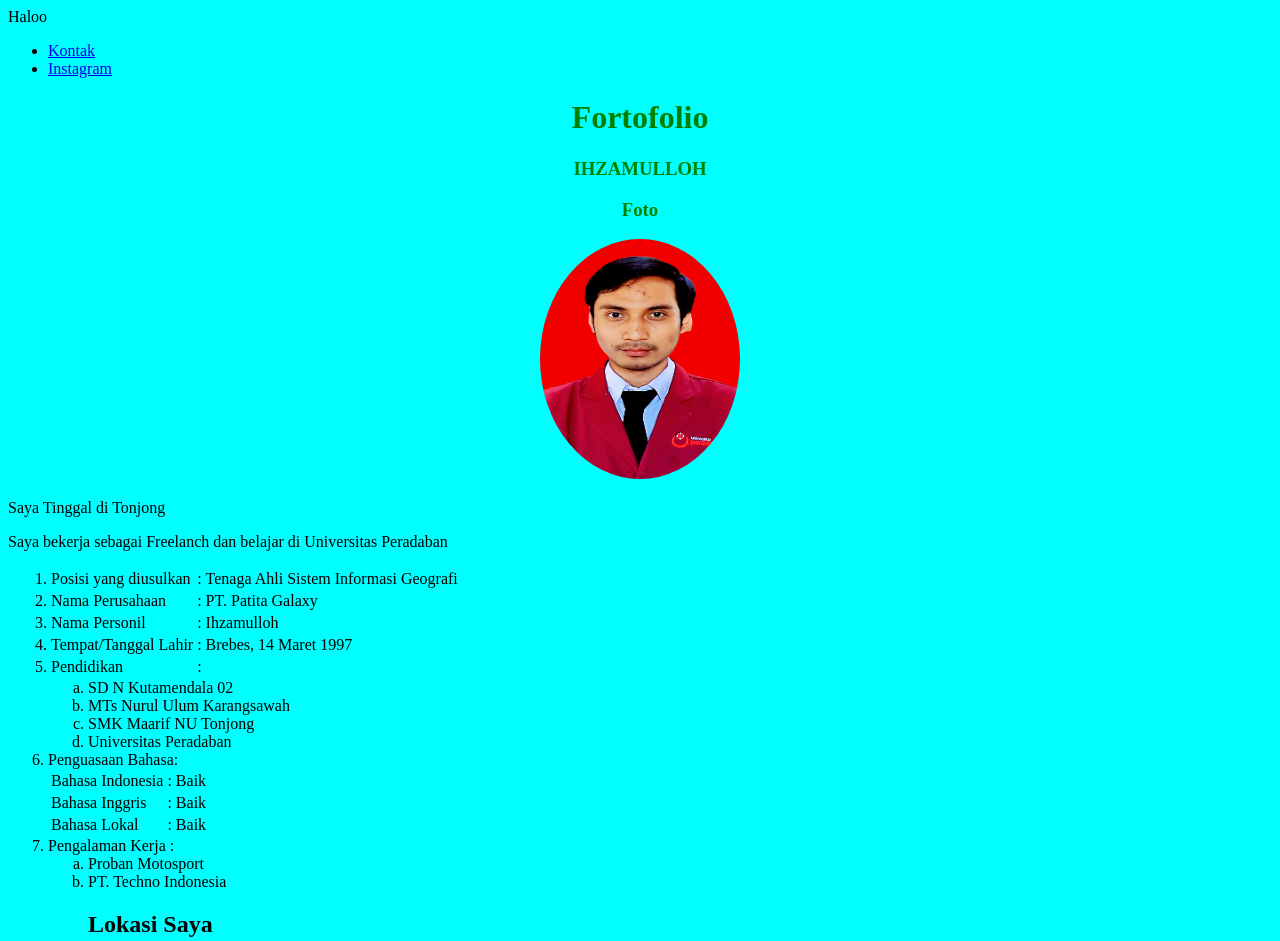
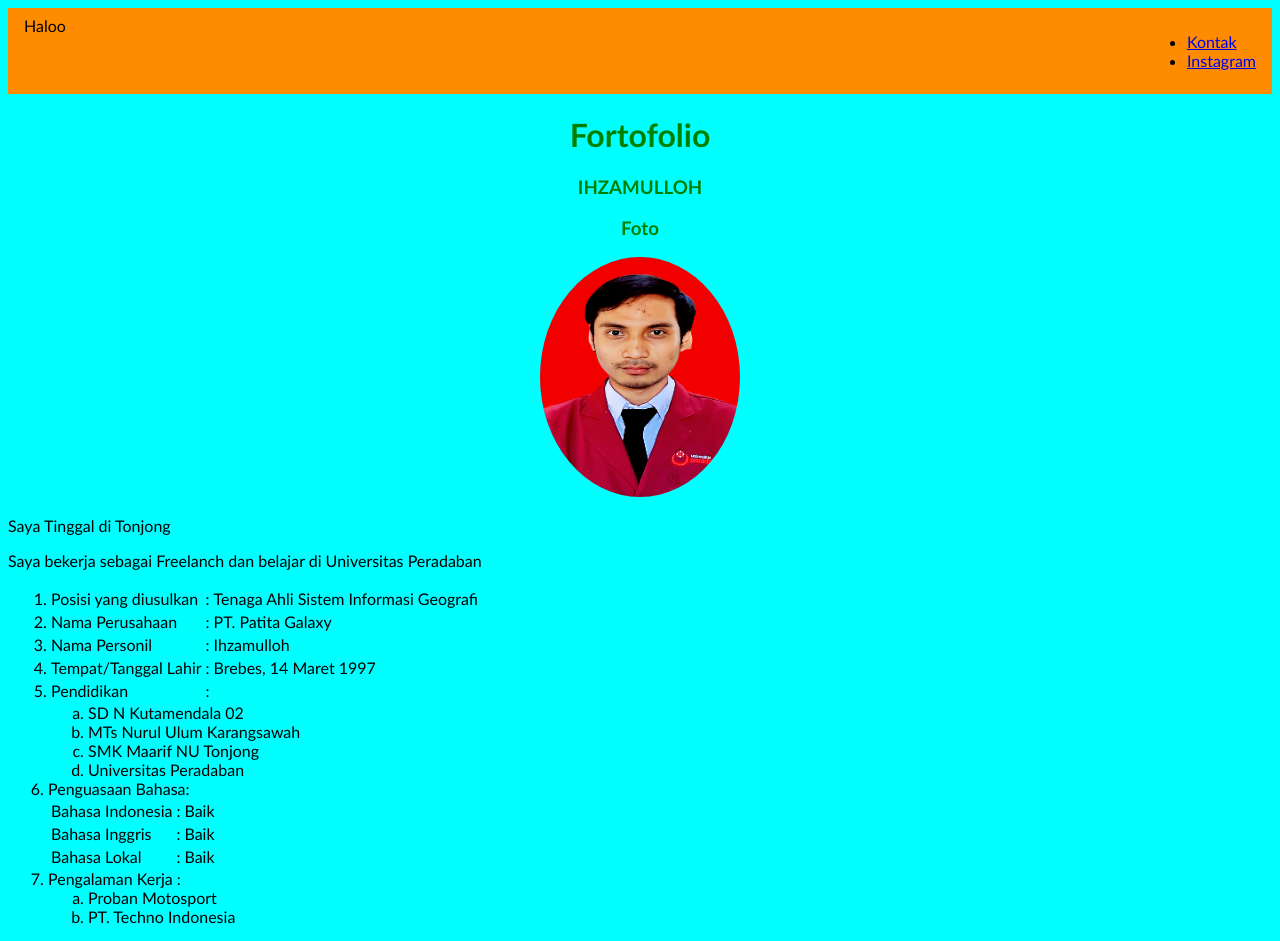
Before and after one commit to Ihz14/Portofolio, a plain HTML site: page index.html in a window 1280 px wide. Shown: the top 941 px of the page. Drawn offline with Linux system fonts and the light colour scheme.

Commit message:
Update style.css

```diff
--- a/style.css
+++ b/style.css
@@ -1,3 +1,6 @@
+*, html {
+  font-family: 'Trebuchet MS', 'Lucida Sans Unicode', 'Lucida Grande', 'Lucida Sans', Arial, sans-serif;
+}
 h1 {
   color: green;
 }
@@ -6,7 +9,16 @@ h3 {
 }
 Body {
   background-color: aqua;
+  margin: 3;
 }
 Img {
   border-radius: 80%;
 }
+nav {
+  background-color :darkorange;
+  display: flex;
+  justify-content: space-between;
+  padding: 0.5rem 1rem;
+  position: sticky;
+  top: 0;
+}
```
